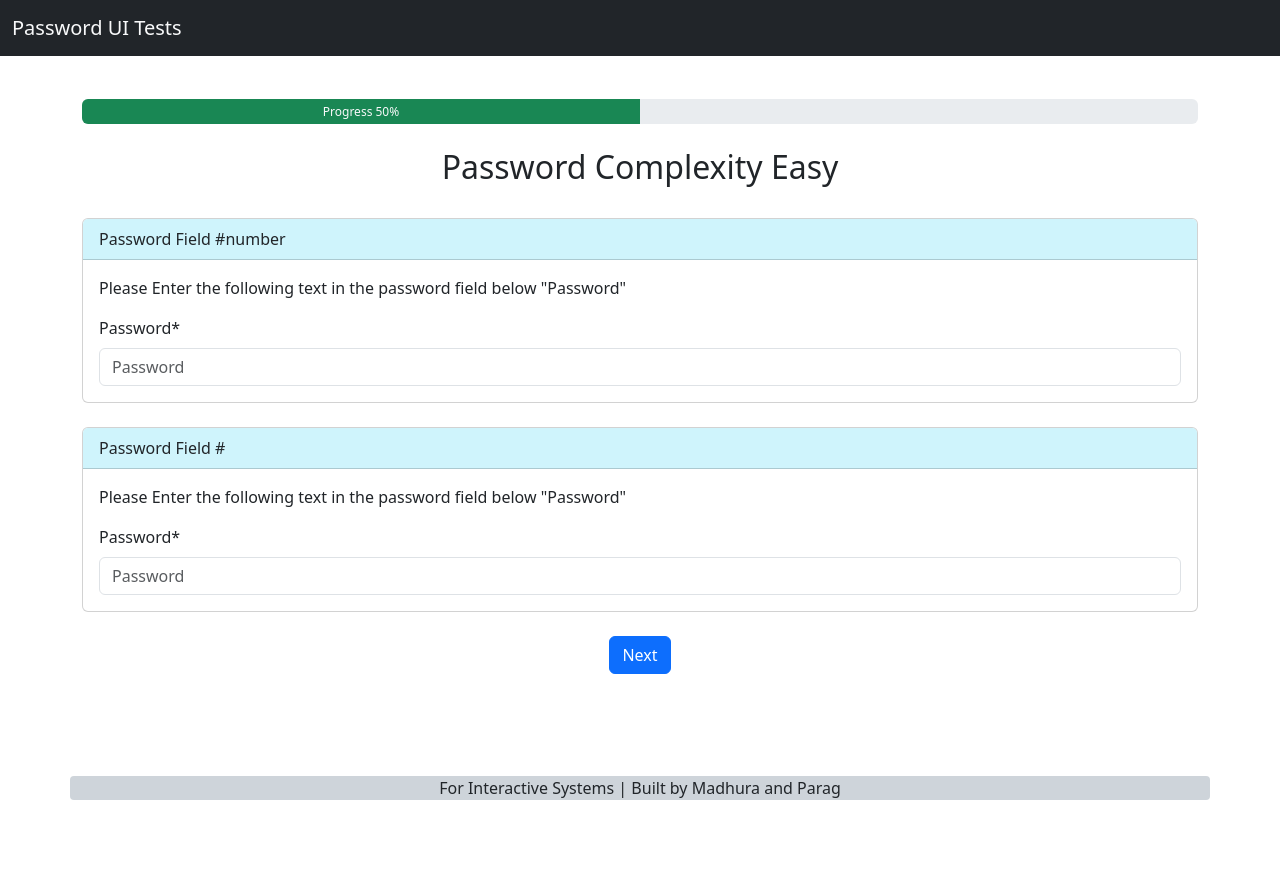
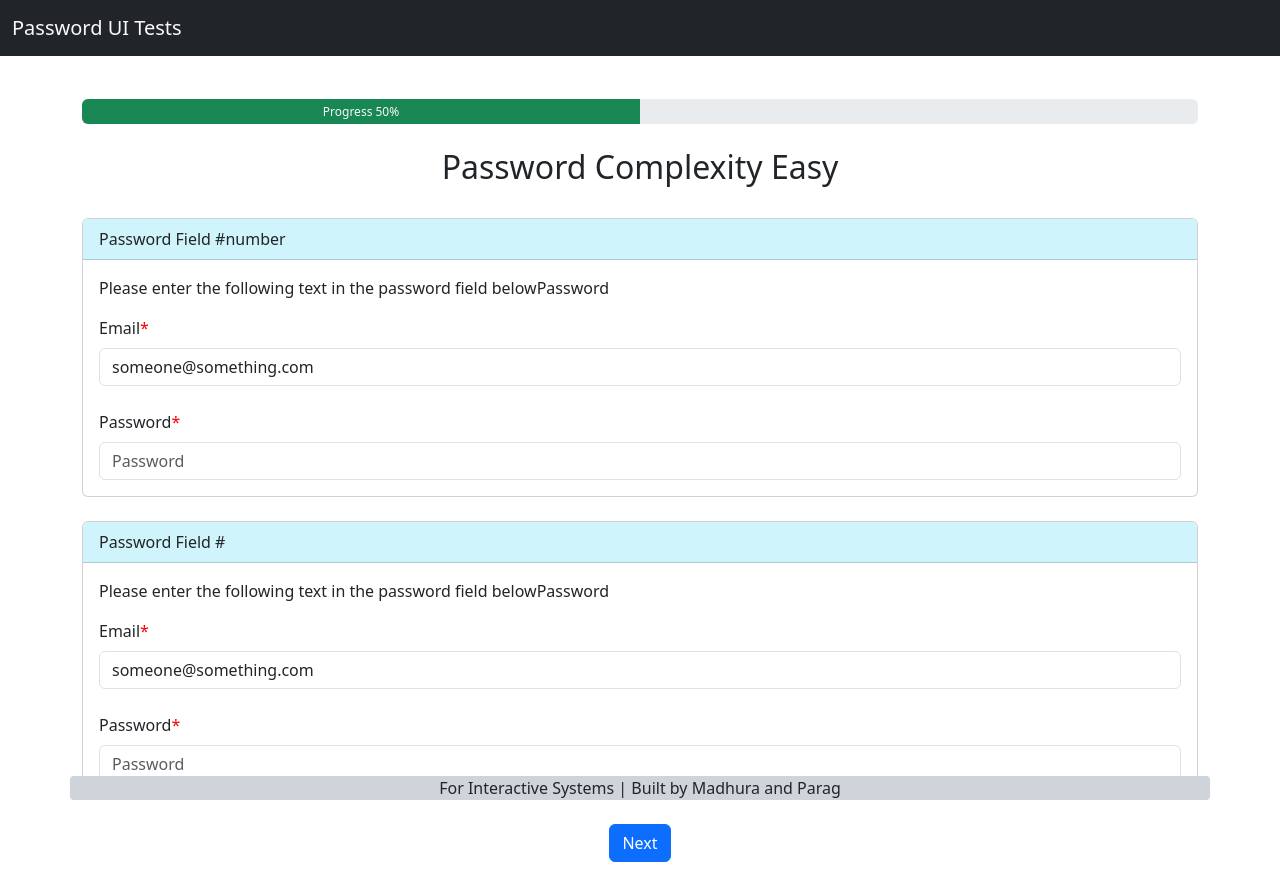
Before and after one commit to ParagNirwan/Password-UI-Tests, a React (Vite) app: page / in a window 1280 px wide. Both pictures are taken after a click on the button "Begin Testing". Before the commit the page ends 800 px from the top, so only its background shows below. Built offline with nearby package versions, Linux system fonts and the light colour scheme.

Commit message:
Email Field, No Copying etc

```diff
--- a/index.html
+++ b/index.html
@@ -12,7 +12,7 @@
     />
     <title>Password UI Tests</title>
   </head>
-  <body style="padding-top: 75px">
+  <body style="padding-top: 75px; padding-bottom: 25px; user-select: none">
     <div id="root"></div>
     <script type="module" src="/src/main.tsx"></script>
     <script
--- a/src/components/Instructions.tsx
+++ b/src/components/Instructions.tsx
@@ -30,6 +30,10 @@ function Rules({ onBeginTesting }: RulesProps) {
       title: "Multiple Attempts",
       content:
         "You are permitted to attempt entering the password multiple times. However, please refrain from refreshing the page once the tests begin to maintain the continuity of the evaluation process.",
+    },
+    {
+      title: "Integrity Constraints",
+      content: "For the Integrity of tests, copying text is disabled.",
     },
   ];
 
--- a/src/components/PasswordField.tsx
+++ b/src/components/PasswordField.tsx
@@ -11,18 +11,30 @@ function PasswordField() {
         <div className="card-body">
           {/* <h5 className="card-title">Special title treatment</h5> */}
           <p className="card-text">
-            Please Enter the following text in the password field below
-            "Password"
+            Please enter the following text in the password field below
+            {"Password"}
           </p>
           <div>
-            <label htmlFor="pw1" className="form-label">
-              Password*
+            <label htmlFor="email" className="form-label required">
+              Email
+            </label>
+            <input
+              type="email"
+              className="form-control"
+              id="email"
+              value={"someone@something.com"}
+              readOnly
+            />
+            <br />
+            <label htmlFor="pw1" className="form-label required">
+              Password
             </label>
             <input
               type="password"
               className="form-control"
               id="pw1"
               placeholder="Password"
+              required
             />
           </div>
 
@@ -38,21 +50,32 @@ function PasswordField() {
         <div className="card-body">
           {/* <h5 className="card-title">Special title treatment</h5> */}
           <p className="card-text">
-            Please Enter the following text in the password field below
-            "Password"
+            Please enter the following text in the password field below
+            {"Password"}
           </p>
+          <label htmlFor="email" className="form-label required">
+            Email
+          </label>
+          <input
+            type="email"
+            className="form-control"
+            id="email"
+            value={"someone@something.com"}
+            readOnly
+          />
+          <br />
           <div>
-            <label htmlFor="pw1" className="form-label">
-              Password*
+            <label htmlFor="pw2" className="form-label required">
+              Password
             </label>
             <input
               type="password"
               className="form-control"
-              id="pw1"
+              id="pw2"
               placeholder="Password"
+              required
             />
           </div>
-
           {/* <a href="#" className="btn btn-primary">
             Check
           </a> */}
--- a/src/index.css
+++ b/src/index.css
@@ -0,0 +1,4 @@
+.required:after {
+  content: "*";
+  color: red;
+}
```
